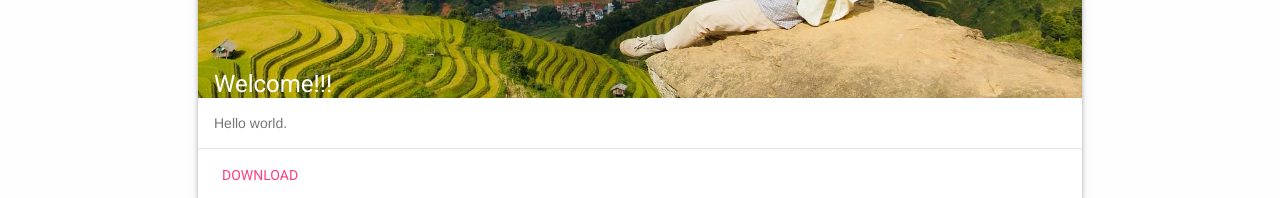
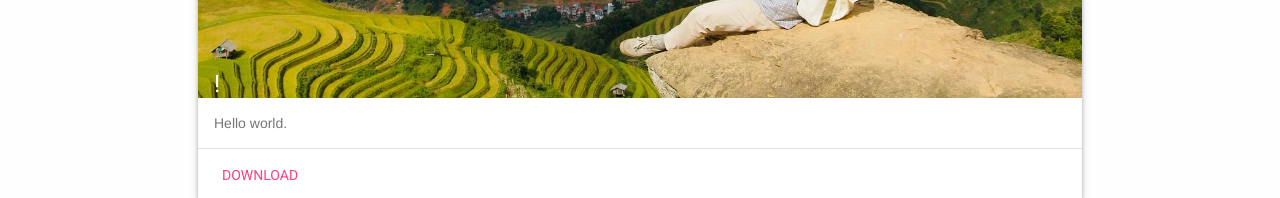
Before and after one commit to AnhTuVNU/AnhTu.github.io-, a plain HTML site: page index.html in a window 1280 px wide and 2169 px high. Shown: the part 727-925 px from the top of the page. Drawn offline with nearby package versions, Linux system fonts and the light colour scheme.

Commit message:
Thêm tất cả các file mới vào repository

```diff
--- a/index.html
+++ b/index.html
@@ -29,7 +29,7 @@
           <div class="container"><div class="mdl-grid site-max-width">
     <div class="mdl-cell mdl-cell--12-col mdl-card mdl-shadow--4dp welcome-card portfolio-card">
         <div class="mdl-card__title">
-          <h2 class="mdl-card__title-text">Welcome!!!</h2>
+          <h2 class="mdl-card__title-text">!</h2>
         </div>
         <div class="mdl-card__supporting-text">
           Hello world.
```
